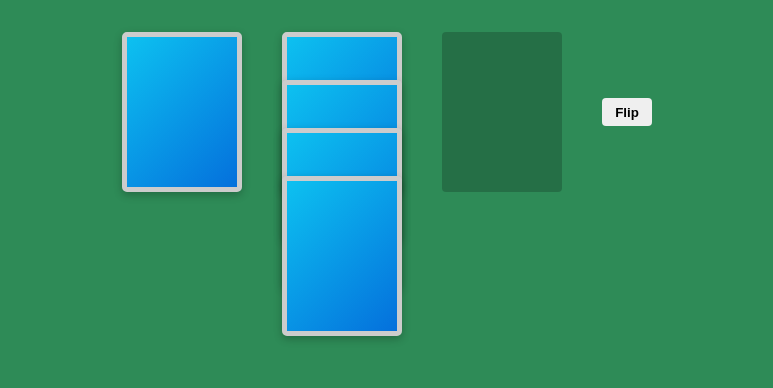
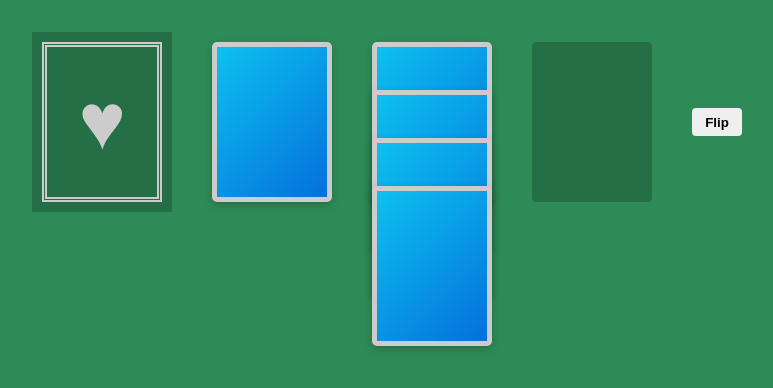
Before and after one commit to mmendesas/solitaire, a React (Vite) app: page / in a window 1280 px wide. Shown: the top 388 px of the page, without its empty margins (253-1026 px from the left). Built offline with nearby package versions, Linux system fonts and the light colour scheme.

Commit message:
feat: add bucket to store sorted cards

```diff
--- a/src/App.tsx
+++ b/src/App.tsx
@@ -4,6 +4,7 @@ import './App.css';
 import { Card, CardProps } from './components/Card';
 import { suits } from './utils';
 import { CardList } from './components/CardList';
+import { BucketBox } from './components/BucketBox';
 
 const cards: CardProps[] = suits.map((suit, idx) => ({
   suit,
@@ -13,13 +14,22 @@ const cards: CardProps[] = suits.map((suit, idx) => ({
 }));
 
 function App() {
-  const [list, setList] = useState(cards);
+  const [list] = useState(cards);
   const [current, setCurrent] = useState(cards[0]);
 
   console.log(list.length);
 
   return (
     <div className="center">
+      <BucketBox
+        bucket={{
+          id: '',
+          suit: suits[0],
+          cards: [],
+          done: false,
+        }}
+      />
+
       <Card {...current} />
       <CardList cards={list} />
       <CardList cards={[]} />
--- /dev/null
+++ b/src/components/BucketBox.css
@@ -0,0 +1,20 @@
+.bucket-box{
+  width: 140px;
+  height: 180px;
+  position: relative;
+  padding: 10px;
+
+  background-color: rgba(0, 0, 0, 0.2);
+}
+
+.bucket-content {
+  height: 100%;
+  width: 100%;
+  border: 5px double #ccc;
+  color: #ccc;
+
+  display: flex;
+  align-items: center;
+  justify-content: center;
+  font-size: 80px;
+}
--- /dev/null
+++ b/src/components/BucketBox.tsx
@@ -0,0 +1,15 @@
+import { Bucket } from '../types';
+
+import './BucketBox.css';
+
+type BucketBoxProps = {
+  bucket: Bucket;
+};
+
+export const BucketBox: React.FC<BucketBoxProps> = ({ bucket }) => {
+  return (
+    <div className="bucket-box">
+      <div className="bucket-content">{bucket.suit}</div>
+    </div>
+  );
+};
--- a/src/components/Card.css
+++ b/src/components/Card.css
@@ -6,7 +6,7 @@
 .card__content {
   height: 100%;
   border-radius: 5px;
-  box-shadow: rgba(0, 0, 0, 0.24) 0px 3px 8px;
+  box-shadow: rgba(0, 0, 0, 0.2) 0px 3px 8px;
   background-color: #eee;
 }
 
@@ -44,7 +44,7 @@
 
   background: linear-gradient(135deg, #0dc1f0 0%, #0470dc 100%);
   border-radius: 5px;
-  box-shadow: rgba(0, 0, 0, 0.24) 0px 3px 8px;
+  box-shadow: rgba(0, 0, 0, 0.2) 0px 3px 8px;
   border: 5px solid #ccc;
 }
 
--- /dev/null
+++ b/src/types.ts
@@ -0,0 +1,13 @@
+export type Card = {
+  suit: string;
+  value: string;
+  flip: boolean;
+  color: 'black' | 'red';
+};
+
+export type Bucket = {
+  id: string;
+  suit: string;
+  cards: Card[];
+  done: boolean;
+};
```
